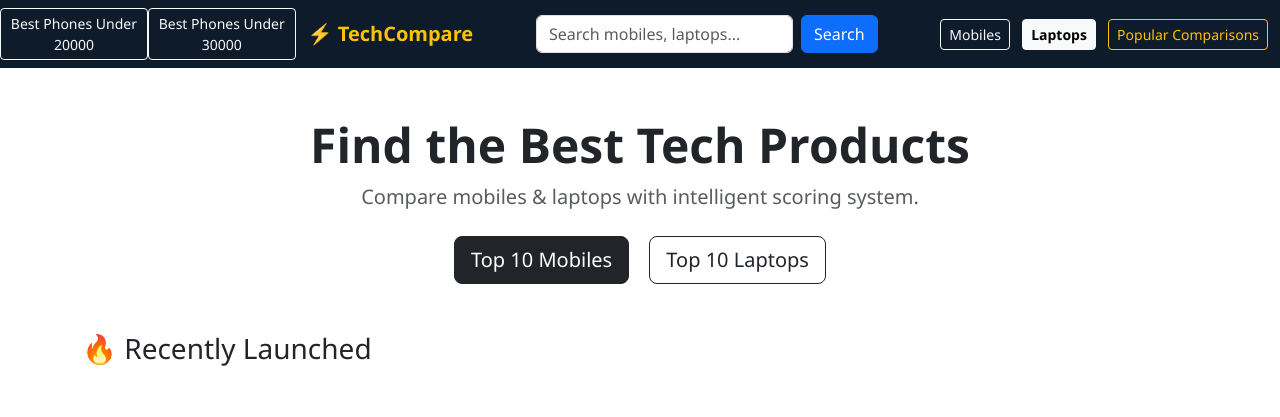
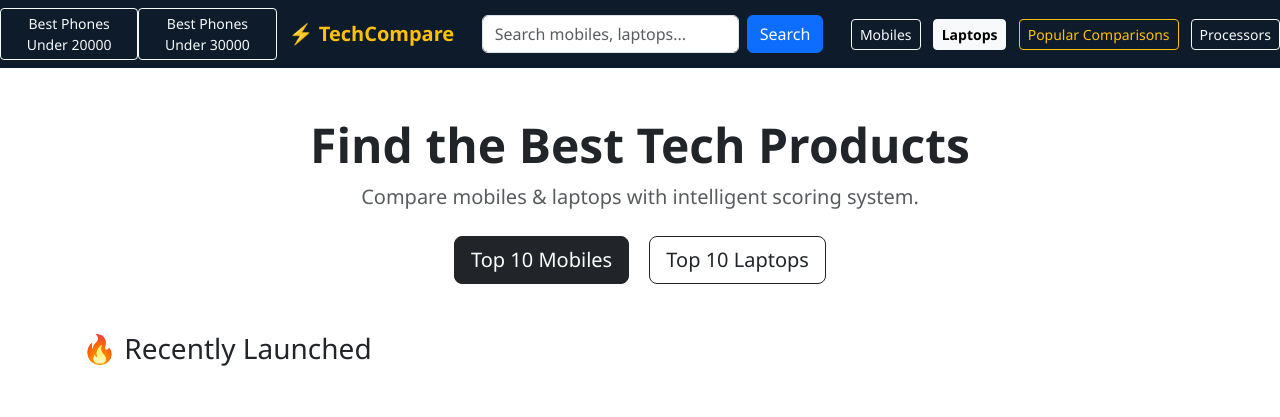
Before and after one commit to PatidarKuldeep/nextcompare, a Django app: page / in a window 1280 px wide. Shown: the top 417 px of the page. Run offline with Django 5.2, Linux system fonts and the light colour scheme; data that the repository does not hold is empty.

Commit message:
added processor ranking page

```diff
--- a/products/urls.py
+++ b/products/urls.py
@@ -28,4 +28,5 @@ urlpatterns = [
         "top-<str:category>/",
         views.top_products,
         name="top_products"),
+        path("processors/", views.processor_ranking, name="processor_ranking"),
 ]
--- a/products/views.py
+++ b/products/views.py
@@ -284,3 +284,13 @@ def top_products(request, category):
     }
 
     return render(request, "top_products.html", context)
+
+def processor_ranking(request):
+
+    processors = Processor.objects.order_by("-benchmark_score")
+
+    context = {
+        "processors": processors
+    }
+
+    return render(request, "processors.html", context)
--- a/templates/base.html
+++ b/templates/base.html
@@ -88,6 +88,9 @@
         </div>
 
     </div>
+    <a href="/processors/" class="btn btn-outline-light btn-sm">
+        Processors
+    </a>
 
 </nav>
 
```
Also changed, not shown: templates/processors.html (added, +46 -0 lines), templates/best_under_price.html (added).
